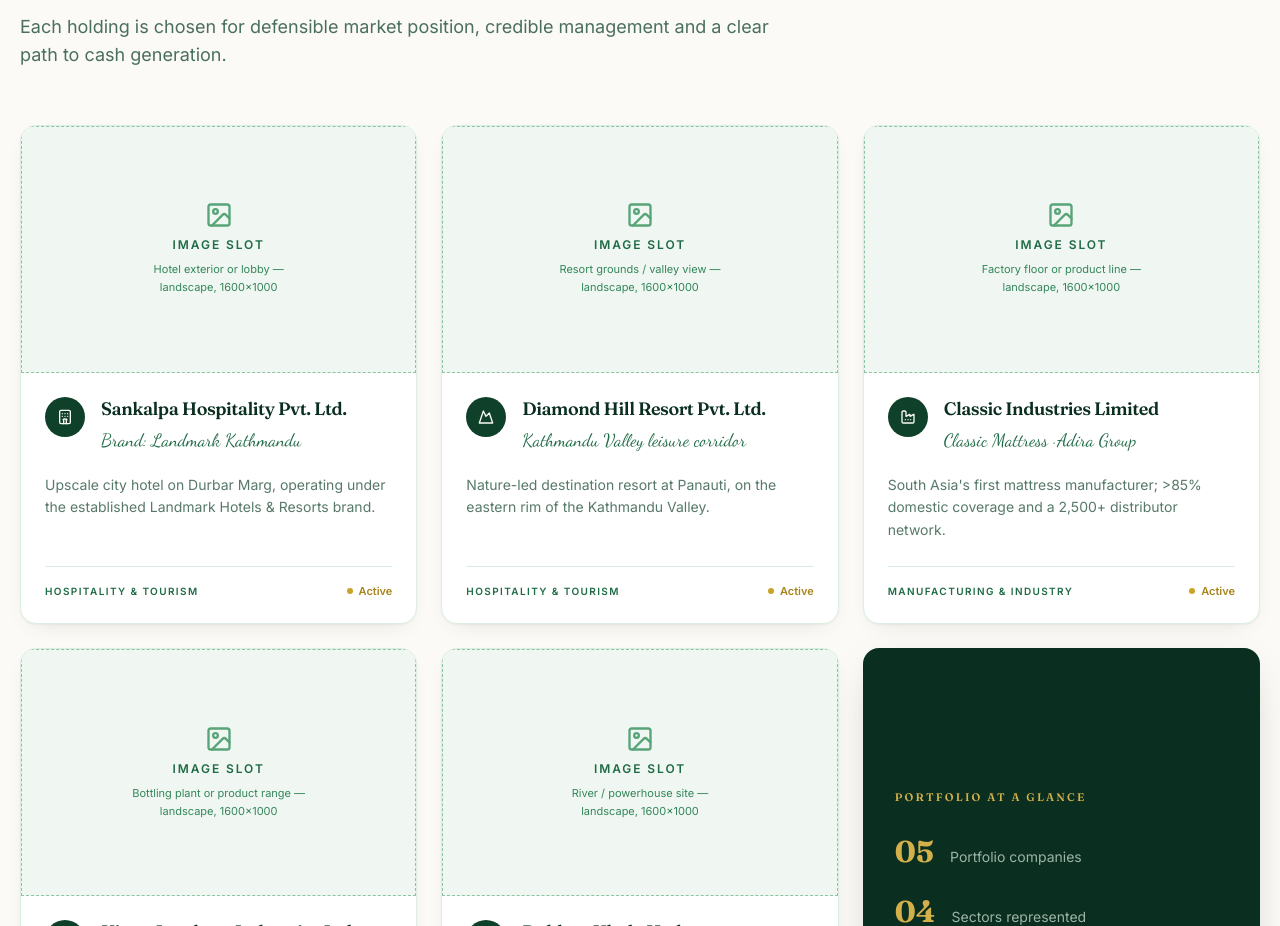
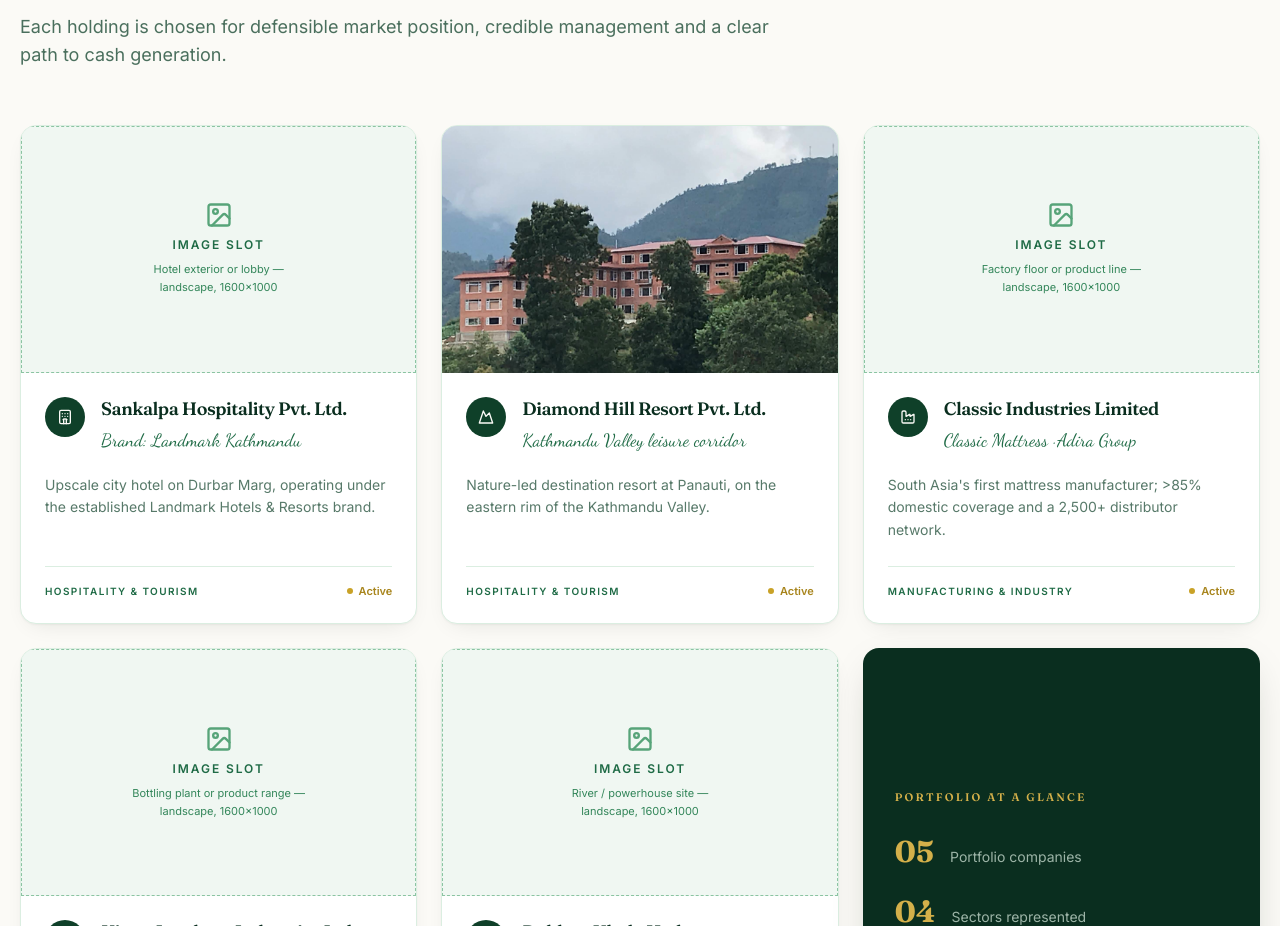
Before and after one commit to BivekJoshi/InvestCareFrontend, a Next.js app: page /portfolio in a window 1280 px wide. Shown: the part 804-1730 px from the top of the page. Built offline with nearby package versions, Linux system fonts and the light colour scheme.

Commit message:
director added

```diff
--- a/src/data/portfolio.js
+++ b/src/data/portfolio.js
@@ -44,7 +44,7 @@
       'Published rates US$ 120-250 per night',
       'Spa, trekking and event venue',
     ],
-    image: null, // drop the file in and set to: '/images/portfolio/diamond-hill-resort.jpg'
+    image: '/images/portfolio/DiamondHillResort.png', // drop the file in and set to: '/images/portfolio/diamond-hill-resort.jpg'
     imageHint: 'Resort grounds / valley view — landscape, 1600×1000',
   },
   {
```
Also changed, not shown: public/images/portfolio/DiamondHillResort.png (added).
